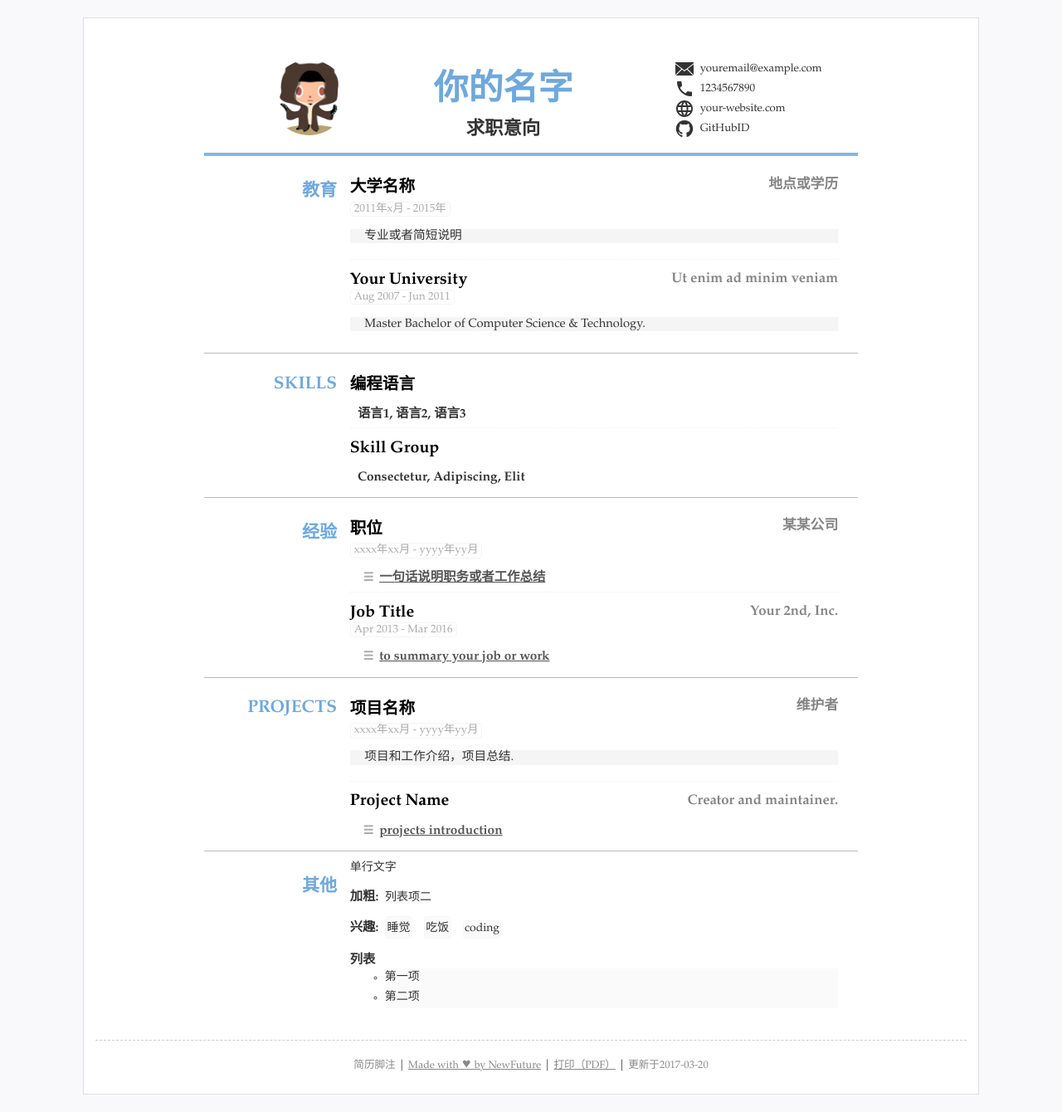
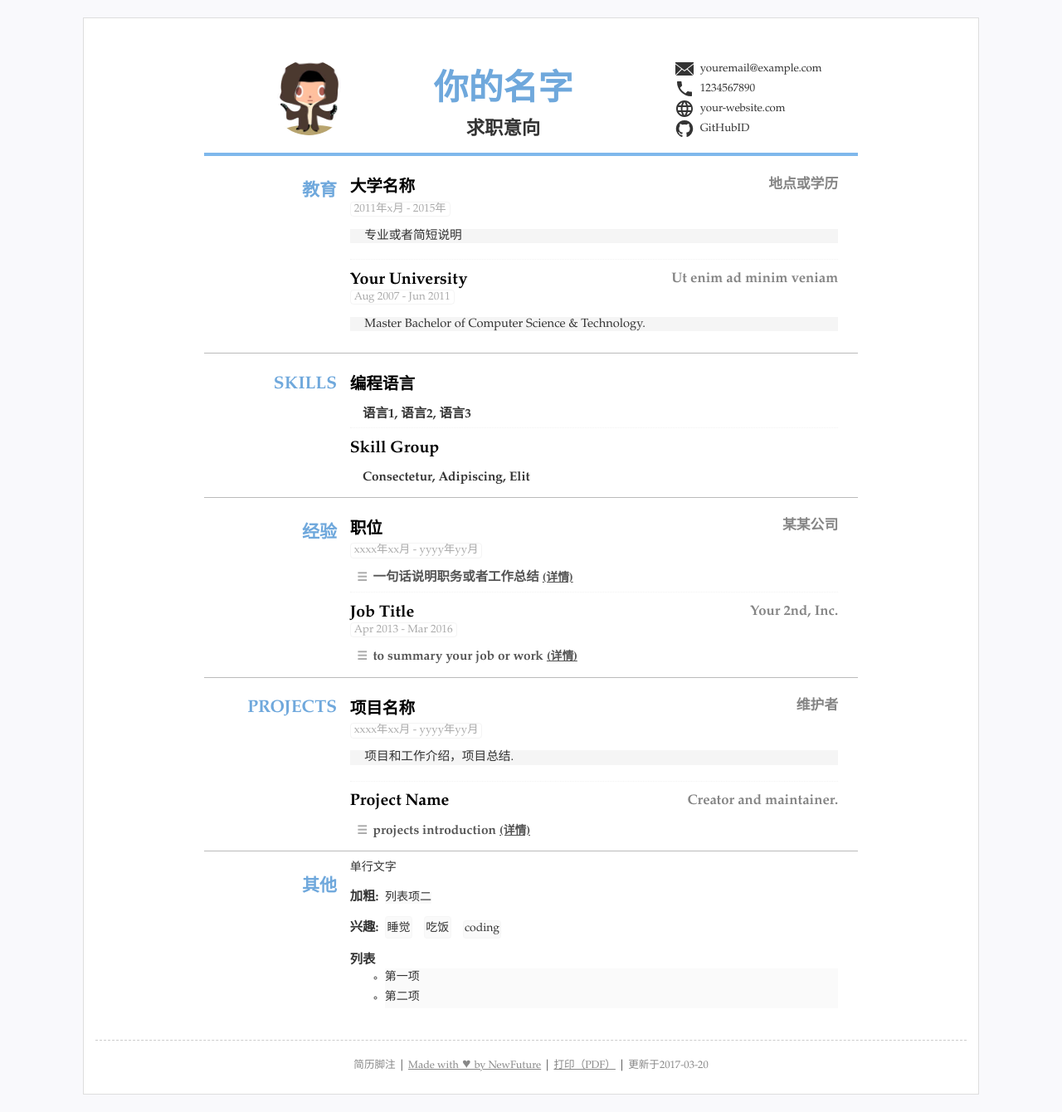
Before and after one commit to NewFuture/CV, a Jekyll site: the page built from index.html, in a window 1280 px wide. Shown: the whole page at 83% size. Built offline with Jekyll 4.4.1, drawn with Linux system fonts in a browser that asks for light colours.

Commit message:
详情提示

```diff
--- a/_sass/_special.scss
+++ b/_sass/_special.scss
@@ -21,23 +21,39 @@ li {
 
 /*webkit details summary*/
 
-summary {
-    &::before {
-        content: '\02630';
-        margin: 0 .5em;
-        font-size: .9em;
-        color: #aaa;
-        display: inline-block;
-    }
-}
-
+// summary {
+//     &::before {
+//         content: '\02630';
+//         margin: 0 .5em;
+//         font-size: .9em;
+//         color: #aaa;
+//         // display: inline-block;
+//     }
+// }
 :-webkit-any(details) {
     summary {
         color: #555;
-        text-decoration: underline;
         cursor: pointer;
+        &::before {
+            content: '\02630';
+            margin: 0 .5em 0 -.5em;
+            font-size: .9em;
+            color: #aaa;
+            // display: inline-block;
+        }
         &:focus {
             outline: none;
+        }
+        &::after {
+            text-decoration: underline;
+            font-size: .9em;
+            margin-left: .3em;
+        }
+        &:lang(en)::after {
+            content: "(detail)";
+        }
+        &:lang(zh)::after {
+            content: "(详情)";
         }
         &::-webkit-details-marker {
             display: none;
@@ -48,8 +64,11 @@ summary {
 details[open] {
     summary {
         color: #222 !important;
-        text-decoration: none;
         animation: black .5s;
+        &::before,
+        &::after {
+            display: none;
+        }
     }
     p {
         animation: sweep .6s ease-in-out;
--- a/_sass/resume.scss
+++ b/_sass/resume.scss
@@ -205,7 +205,7 @@ h2 {
     .summary {
         font-size: 1.1em;
         font-weight: 500;
-        margin: .8em 0 0 .6em;
+        margin: .8em 0 0 1em;
         line-height: 1.5em;
         font-weight: 600;
     }
```
